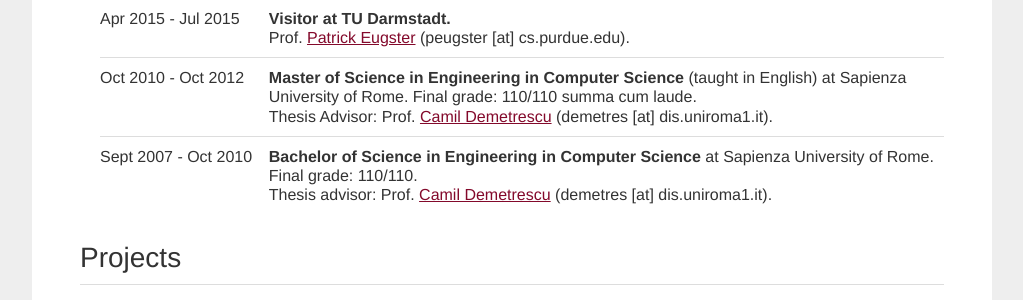
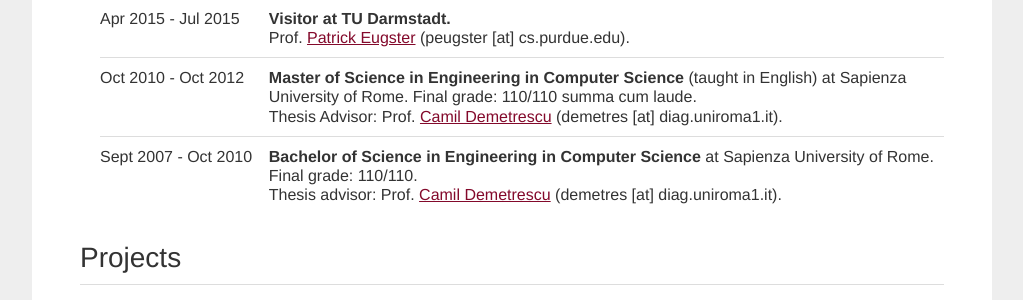
Before and after one commit to ecoppa/ecoppa.github.io, a Jekyll site: the page built from index.html, in a window 1280 px wide and 1400 px high, scrolled down 881 px. Shown: the part 152-452 px from the top of the window, without its empty margins (128-1151 px from the left). Built offline with Jekyll 4.4.1, drawn with Linux system fonts in a browser that asks for light colours; some of the changed text lies outside the part shown.

Commit message:
Update index.html

```diff
--- a/index.html
+++ b/index.html
@@ -185,7 +185,7 @@ title: Emilio Coppa - Academic Page - Sapienza University of Rome
 								Sapienza University of Rome.
 								<!-- GPA 29.57/30. -->Final grade: 110/110 summa cum laude.<br />Thesis Advisor: Prof. <a
 									href="http://www.dis.uniroma1.it/~demetres/" target="_blank">Camil Demetrescu</a>
-								(demetres [at] dis.uniroma1.it).
+								(demetres [at] diag.uniroma1.it).
 							</div>
 						</div>
 
@@ -207,7 +207,7 @@ title: Emilio Coppa - Academic Page - Sapienza University of Rome
 								Sapienza University of
 								Rome. <!-- GPA: 26.7/30. -->Final grade: 110/110. <br />Thesis advisor: Prof. <a
 									href="http://www.dis.uniroma1.it/~demetres/" target="_blank">Camil Demetrescu</a>
-								(demetres [at] dis.uniroma1.it).
+								(demetres [at] diag.uniroma1.it).
 							</div>
 						</div>
 
```
Also changed, not shown: other parts of index.html (+2 -2 lines).
